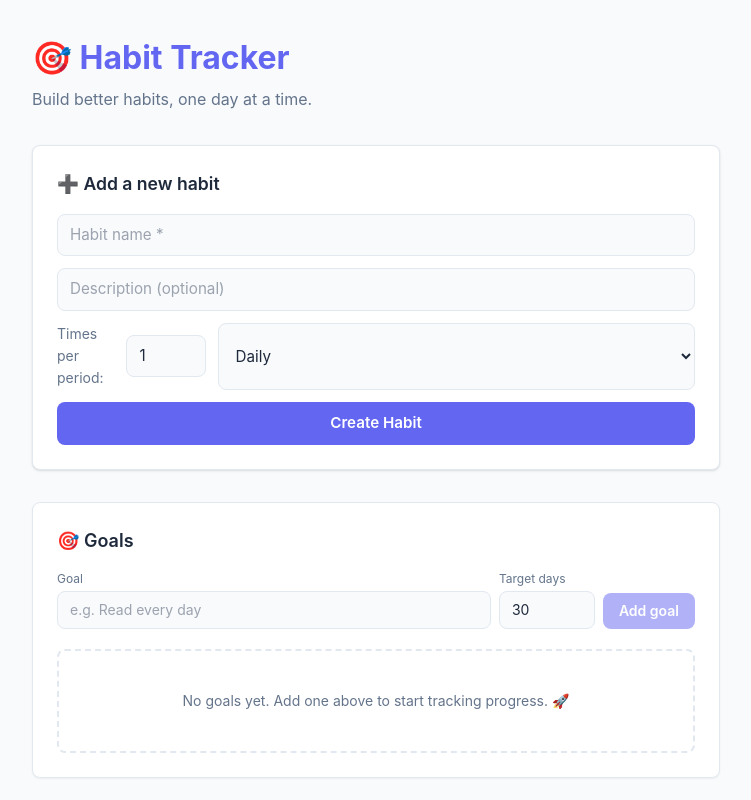
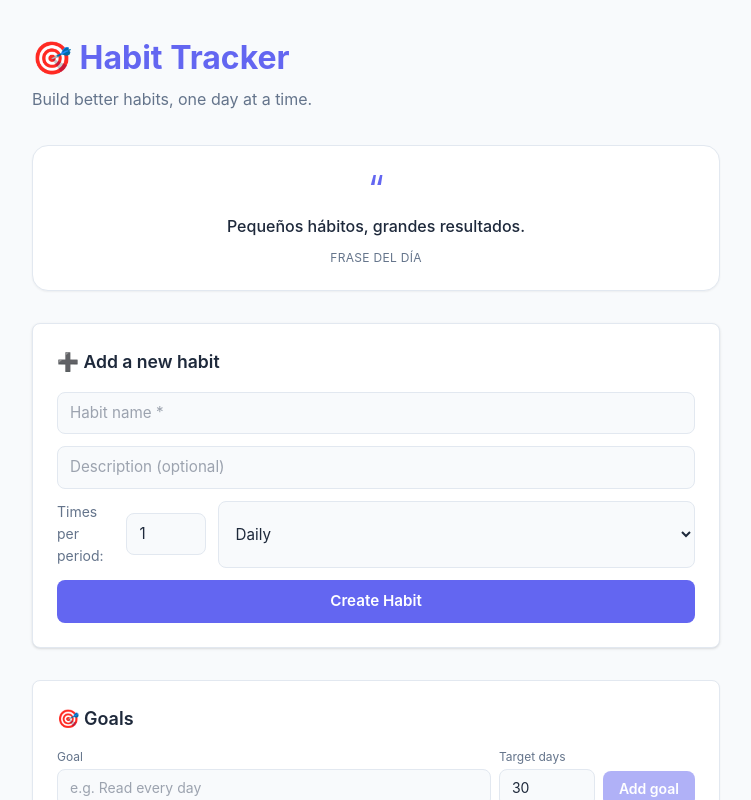
Before and after one commit to constantinostrada/Streakly, a Next.js app: page / in a window 1280 px wide. Shown: the top 800 px of the page, without its empty margins (264-1015 px from the left). Built offline with nearby package versions, Linux system fonts and the light colour scheme.

Commit message:
10. Widget Frase del día (motivación)

```diff
--- /dev/null
+++ b/src/app/components/QuoteWidget.tsx
@@ -0,0 +1,44 @@
+/**
+ * INTERFACES LAYER — presentational Server Component
+ *
+ * QuoteWidget shows a motivational quote that changes once per day. The quote
+ * is picked deterministically from a local array using the day of the year as
+ * an index, so it stays stable throughout the day and rotates the next day.
+ *
+ * Pure presentation: no interactivity, no backend, no libraries, no domain or
+ * use-case involvement — it lives entirely in this layer.
+ */
+
+const QUOTES: readonly string[] = [
+  "El secreto para avanzar es empezar.",
+  "Pequeños hábitos, grandes resultados.",
+  "No cuentes los días, haz que los días cuenten.",
+  "La disciplina es el puente entre las metas y los logros.",
+  "Hazlo hoy, tu yo del futuro te lo agradecerá.",
+  "El progreso, no la perfección.",
+  "Un día a la vez, un hábito a la vez.",
+  "La constancia vence al talento.",
+  "Cada paso cuenta, por pequeño que sea.",
+  "Lo que haces cada día importa más que lo que haces de vez en cuando.",
+];
+
+/** Day of the year (1–366) for a given date, using the local calendar. */
+function dayOfYear(date: Date): number {
+  const start = new Date(date.getFullYear(), 0, 0);
+  const diff = date.getTime() - start.getTime();
+  return Math.floor(diff / 86_400_000);
+}
+
+export function QuoteWidget(): React.JSX.Element {
+  const quote = QUOTES[dayOfYear(new Date()) % QUOTES.length];
+
+  return (
+    <section className="rounded-2xl border border-border bg-surface p-6 text-center shadow-sm">
+      <span aria-hidden className="block text-4xl leading-none text-primary">
+        &ldquo;
+      </span>
+      <p className="mx-auto mt-2 max-w-prose text-base font-medium text-text">{quote}</p>
+      <p className="mt-3 text-xs uppercase tracking-wide text-muted">Frase del día</p>
+    </section>
+  );
+}
--- a/src/app/page.tsx
+++ b/src/app/page.tsx
@@ -10,6 +10,8 @@
 
 import { ListHabitsUseCase } from "@/application/use-cases/ListHabitsUseCase";
 import { habitRepository } from "@/infrastructure/persistence/singletonRepository";
+
+import { QuoteWidget } from "./components/QuoteWidget";
 import { HabitsClient } from "./HabitsClient";
 
 async function getHabits() {
@@ -36,6 +38,10 @@ export default async function HomePage(): Promise<React.JSX.Element> {
         <p style={{ color: "var(--color-muted)" }}>Build better habits, one day at a time.</p>
       </header>
 
+      <div style={{ marginBottom: "2rem" }}>
+        <QuoteWidget />
+      </div>
+
       <HabitsClient initialHabits={habits} />
     </main>
   );
```
